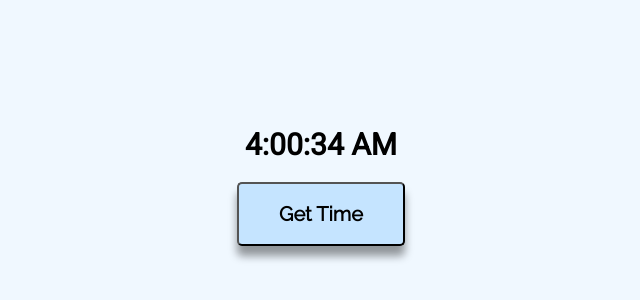
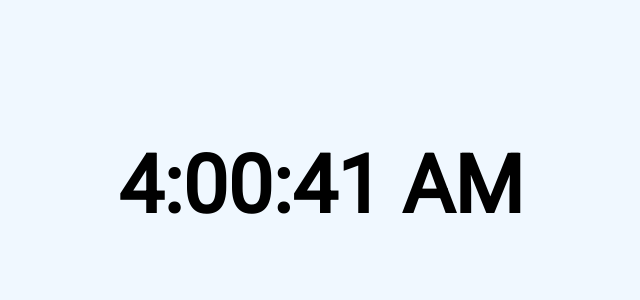
Before and after one commit to UtkarshSinghChouhan/React_Complete, a React (Create React App) app: page / in a window 1280 px wide. Shown: the part 214-514 px from the top of the page, without its empty margins (319-959 px from the left). Built offline with nearby package versions, Linux system fonts and the light colour scheme.

Commit message:
committed

```diff
--- a/src/App.jsx
+++ b/src/App.jsx
@@ -1,24 +1,20 @@
-import React, { useState } from 'react';
+import React from 'react';
+import { useState } from 'react';
 import './index.css';
 
 const App = () => {
-
     let Time = new Date().toLocaleTimeString();
 
-    const [initialTime, currentTime] = useState(Time);
+    setInterval(function (){
+        Time = new Date().toLocaleTimeString();
+        updatetime(Time);
+    }, 1000);
 
-    const updateTime = () => {
-        // Updating the value of time-string
-        Time = new Date().toLocaleTimeString();
+    let [currTime, updatetime] = useState();
 
-        // Now currentTime() method will update the 'initialTime'
-        currentTime(Time)
-    }
-
-    return(
+    return (
         <>
-            <h1 className='heading'> {initialTime} </h1>
-            <button onClick={updateTime}> Get Time</button>
+            <h1 className='heading'>{currTime}</h1>
         </>
     );
 }
--- a/src/index.css
+++ b/src/index.css
@@ -19,19 +19,10 @@ body{
   align-items: center;
 }
 
-button{
-  padding: 18px 40px;
-  background-color: rgb(197, 228, 255);
-  border-radius: 5px;
-  margin-top: 20px;
-  font-size: 20px;
-  font-weight: 700;
-  font-family: 'Raleway', sans-serif;
-  box-shadow: 0 10px 8px rgba(0, 0, 0, 0.4);
-}
+
 
 
 .heading{
   font-family: 'Roboto', sans-serif;
-  font-size: 30px;
+  font-size: 80px;
 }
```
